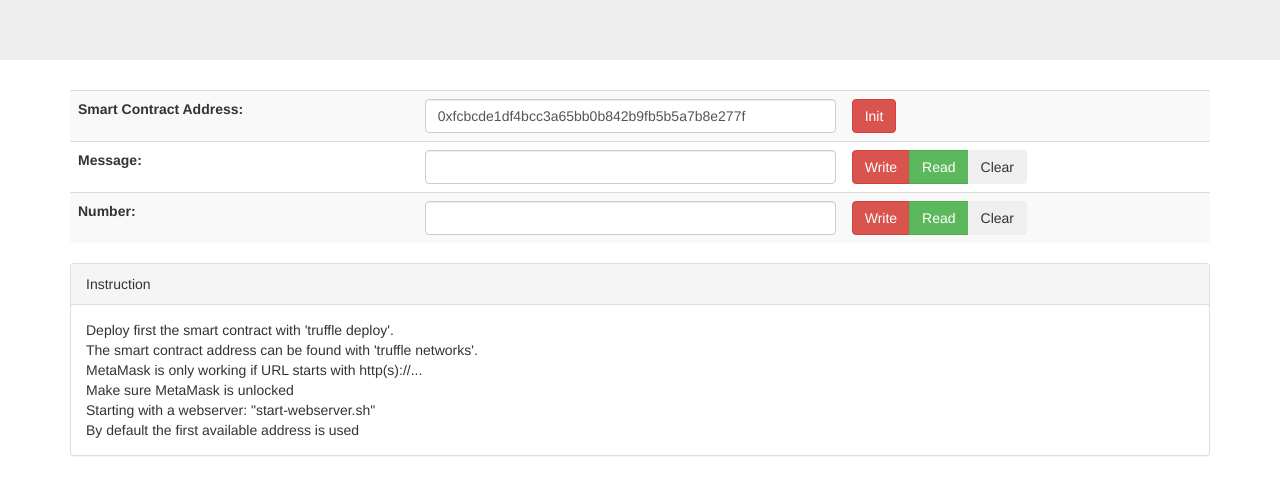
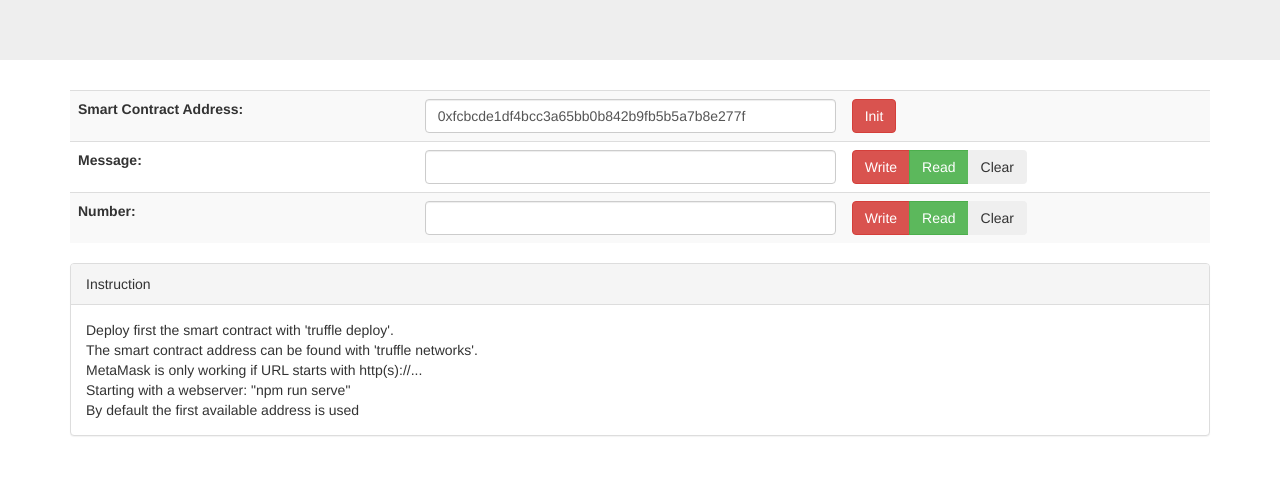
Before and after one commit to swisscom-blockchain/dapp-skeleton, a website: page frontend/index.html in a window 1280 px wide. Shown: the part 180-674 px from the top of the page. Drawn offline with nearby package versions, Linux system fonts and the light colour scheme.

Commit message:
Cleanup some stuff for new way of serving the frontend

```diff
--- a/frontend/index.html
+++ b/frontend/index.html
@@ -72,8 +72,7 @@
                 Deploy first the smart contract with 'truffle deploy'.<br />
                 The smart contract address can be found with 'truffle networks'.<br />
                 MetaMask is only working if URL starts with http(s)://...<br />
-                Make sure MetaMask is unlocked<br />
-                Starting with a webserver: "start-webserver.sh" <br />
+                Starting with a webserver: "npm run serve" <br />
                 By default the first available address is used
             </div>
         </div>
--- a/package.json
+++ b/package.json
@@ -10,7 +10,8 @@
     "coverage": "solidity-coverage",
     "lint": "solhint contracts/*",
     "build": "truffle compile",
-    "flat": "truffle-flattener contracts/HelloWorld.sol > ./HelloWorldFlat.sol"
+    "flat": "truffle-flattener contracts/HelloWorld.sol > ./HelloWorldFlat.sol",
+    "serve": "http-server frontend"
   },
   "author": "kabl",
   "license": "MIT",
```
Also changed, not shown: README.md, 1 other file.
